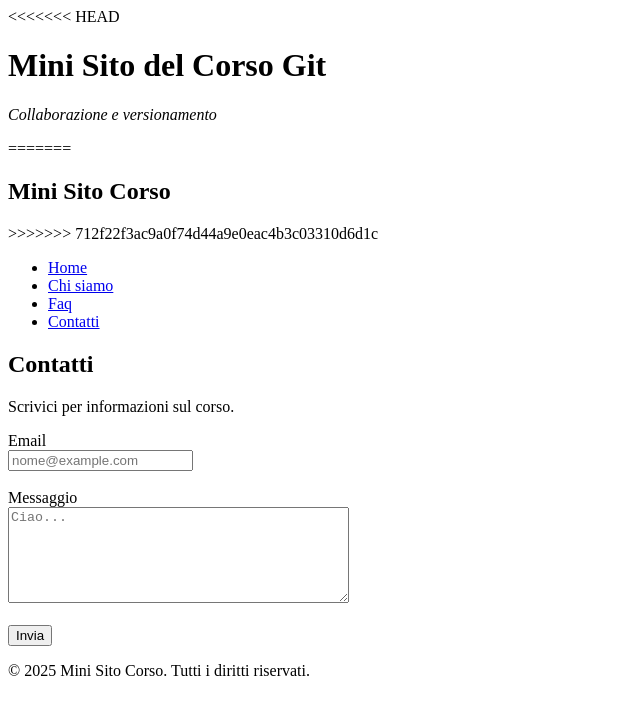
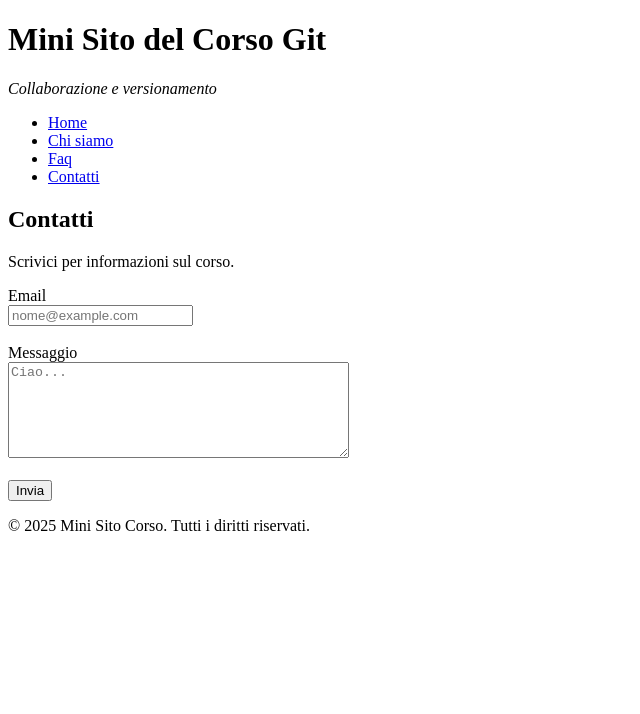
Before and after one commit to cavernisilvia-code/Repository, a plain HTML site: page contatti.html in a window 1280 px wide. Shown: the whole page, without its empty margins (0-640 px from the left). Drawn offline with Linux system fonts and the light colour scheme.

Commit message:
conflitto

```diff
--- a/contatti.html
+++ b/contatti.html
@@ -9,16 +9,12 @@
 <body>
   <!-- HEADER -->
   <header>
-<<<<<<< HEAD
+
 
 <h1>Mini Sito del Corso Git</h1>
 <p><em>Collaborazione e versionamento</em></p>
-    <nav>
-=======
-    <h1>Mini Sito Corso</h1>
+<nav aria-label="Navigazione principale">
 
-    <nav aria-label="Navigazione principale">
->>>>>>> 712f22f3ac9a0f74d44a9e0eac4b3c03310d6d1c
       <ul>
         <li><a href="index.html">Home</a></li>
         <li><a href="about.html">Chi siamo</a></li>
```
